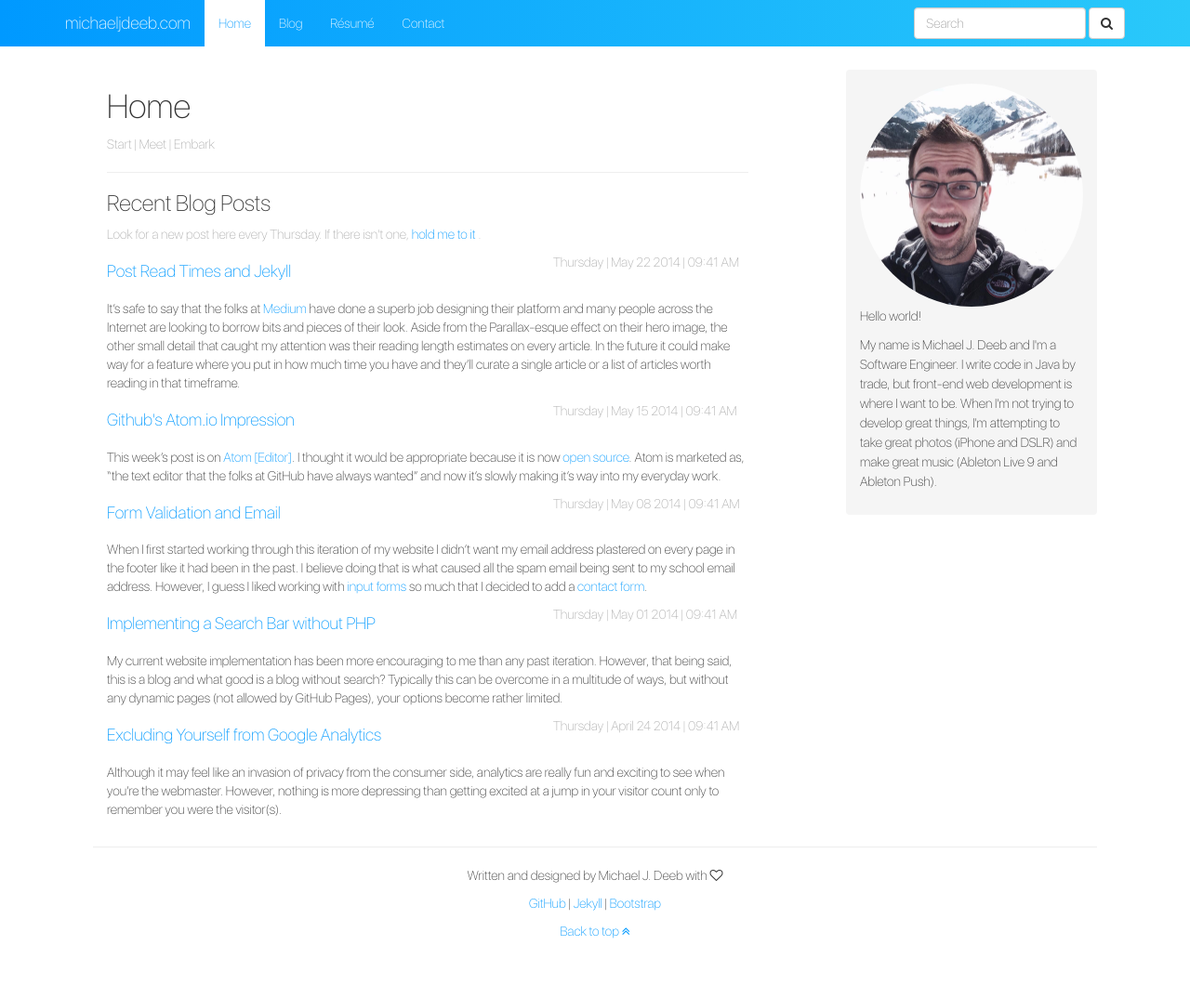
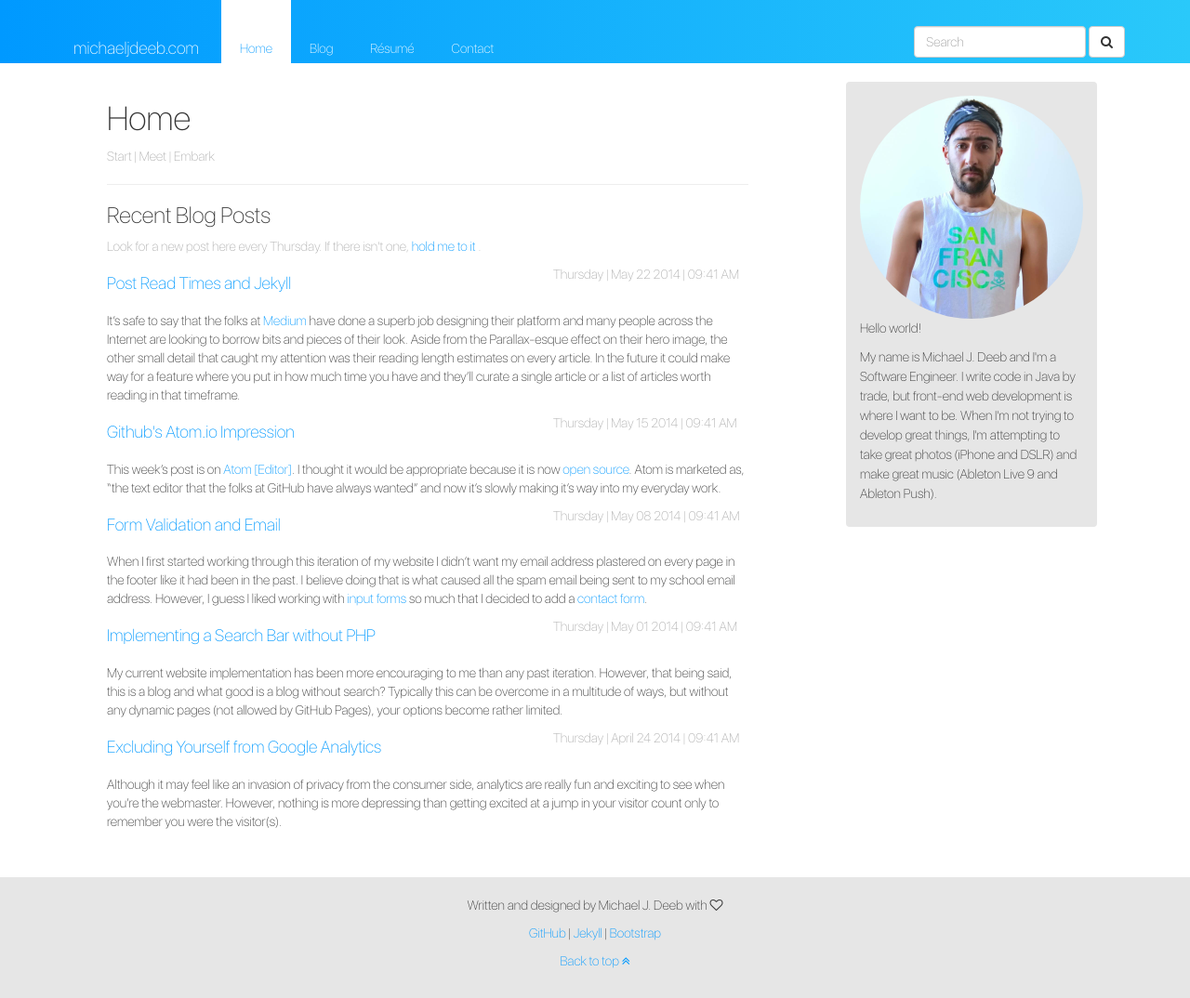
Before and after one commit to michaeljdeeb/old-bootstrap-website, a Jekyll site: the page built from index.html, in a window 1280 px wide and 1074 px high. Shown: the whole window at 93% size. Built offline with Jekyll 4.4.1, drawn with Linux system fonts in a browser that asks for light colours; nearby versions of some CDN libraries; Markdown is read by kramdown in place of the engine named in the settings; comment, search, counter and statistics services are not loaded.

Commit message:
The navbar got taller and the footer gained some contrast

```diff
--- a/_includes/footer.html
+++ b/_includes/footer.html
@@ -1,5 +1,4 @@
 <div class="footer text-center">
-    <hr>
     <p>
         Written and designed by Michael J. Deeb with <i class="fa fa-heart-o"></i>
     </p>
--- a/css/custom.css
+++ b/css/custom.css
@@ -1,7 +1,12 @@
 /* On Every Page */
 @media (min-width: 768px) {
   body {
-    margin: 75px 100px 20px 100px;
+    margin: 75px 100px 0px 100px;
+  }
+}
+@media (max-width: 768px) {
+  body {
+    margin: 0px 0px 0px 0px;
   }
 }
 
@@ -17,7 +22,7 @@
 }
 
 .navbar .navbar-form{
-    padding: 0 15px;
+    padding: 28px 15px 6px;
     border: 0;
     -webkit-box-shadow: none;
     box-shadow: none;
@@ -29,9 +34,16 @@
     line-height: 1.5em;
     margin: 0 -15px 15px;
 }
+@media (max-width: 768px) {
+  .sidebar {
+     margin-top: 40px;
+     border-radius: 0px;
+     margin-bottom: 0px;
+  }
+}
 
 .sidebar-module {
-    background-color: #f5f5f5;
+    background-color: #e6e6e6;
 }
 
 .xs-img {
@@ -74,3 +86,18 @@ a.icon {
 a.icon:visited {
     color: #000;
 }
+
+.footer {
+   background-color: #e6e6e6;
+   padding: 20px 10px;
+   margin-top: 40px;
+   margin-left: -100px;
+   margin-right: -100px;
+}
+@media (max-width: 768px) {
+   .footer {
+     margin-left: 0px;
+     margin-right: 0px;
+     margin-top: 0px;
+  }
+}
```
Also changed, not shown: css/bootstrap.css, resources/images/selfie.jpg.
